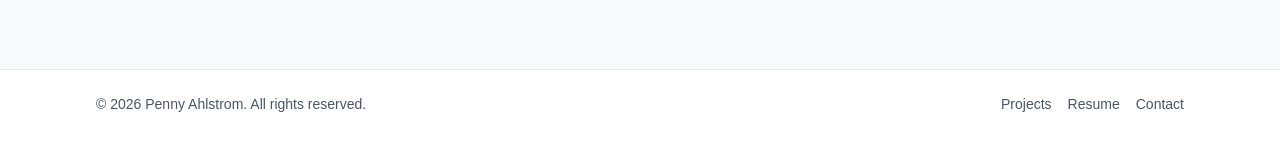
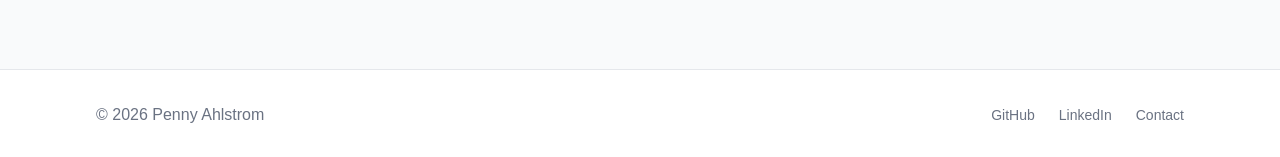
Before and after one commit to PennyAhlstrom/my-portfolio, a Next.js app: page / in a window 1280 px wide. Shown: the part 1616-1773 px from the top of the page. Built offline with nearby package versions, Linux system fonts and the light colour scheme.

Commit message:
updated footer to use ui components and changed links to github and linkedin

```diff
--- a/components/layout/Footer.tsx
+++ b/components/layout/Footer.tsx
@@ -1,24 +1,67 @@
-import Link from "next/link";
+//import Link from "next/link";
 import Container from "./Container";
+import AppLink from "@/components/ui/AppLink"
+import Text from "@/components/ui/Text"
 
 export default function Footer() {
   return (
     <footer className="border-t border-gray-200 bg-white">
-      <Container className="flex flex-col gap-4 py-6 text-sm text-gray-600 md:flex-row md:items-center md:justify-between">
-        <p>© 2026 Penny Ahlstrom. All rights reserved.</p>
+      <Container>
+         <div className="flex items-center justify-between py-8">
 
-        <div className="flex items-center gap-4">
-          <Link href="/projects" className="transition hover:text-black">
-            Projects
-          </Link>
-          <Link href="/resume" className="transition hover:text-black">
-            Resume
-          </Link>
-          <Link href="/contact" className="transition hover:text-black">
-            Contact
-          </Link>
+          <Text variant="muted">
+            © {new Date().getFullYear()} Penny Ahlstrom
+          </Text>
+
+          <div className="flex items-center gap-6">
+            <AppLink
+              href="https://github.com/yourusername"
+              external
+              variant="muted"
+            >
+              GitHub
+            </AppLink>
+
+            <AppLink
+              href="https://linkedin.com/in/yourusername"
+              external
+              variant="muted"
+            >
+              LinkedIn
+            </AppLink>
+
+            <AppLink href="/contact" variant="muted">
+              Contact
+            </AppLink>
+          </div>
+
         </div>
       </Container>
     </footer>
-  );
+  )
 }
+
+// import Link from "next/link";
+// import Container from "./Container";
+
+// export default function Footer() {
+//   return (
+//     <footer className="border-t border-gray-200 bg-white">
+//       <Container className="flex flex-col gap-4 py-6 text-sm text-gray-600 md:flex-row md:items-center md:justify-between">
+//         <p>© 2026 Penny Ahlstrom. All rights reserved.</p>
+
+//         <div className="flex items-center gap-4">
+//           <Link href="/projects" className="transition hover:text-black">
+//             Projects
+//           </Link>
+//           <Link href="/resume" className="transition hover:text-black">
+//             Resume
+//           </Link>
+//           <Link href="/contact" className="transition hover:text-black">
+//             Contact
+//           </Link>
+//         </div>
+//       </Container>
+//     </footer>
+//   );
+// }
```
